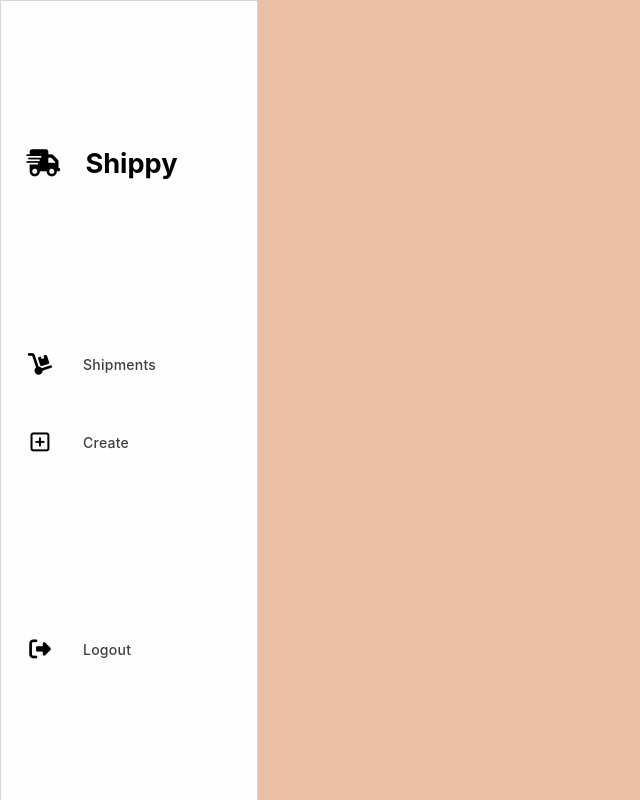
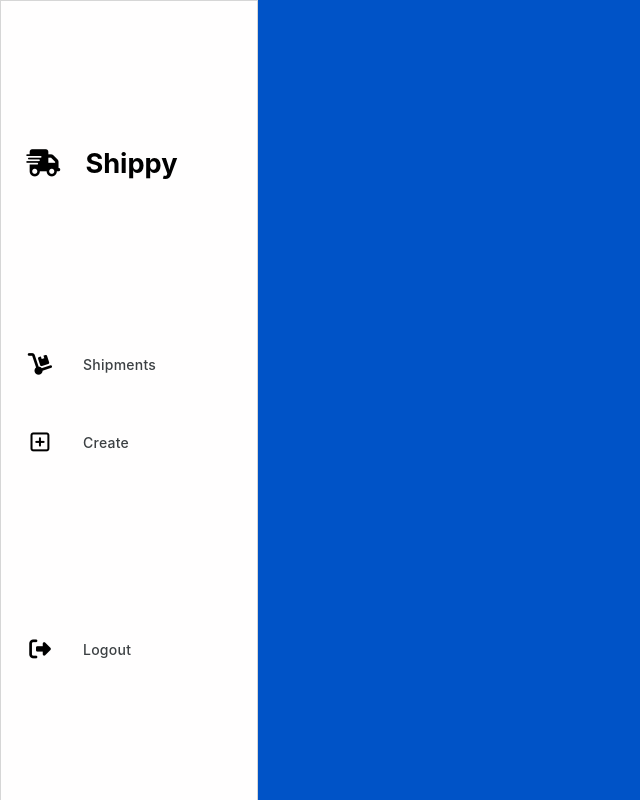
Before and after one commit to Husain-Zreik/Shipping-Platform, a React (Create React App) app in the folder platform-frontend/: page /user in a window 1280 px wide. Shown: the whole page, without its empty margins (0-640 px from the left). Built offline with nearby package versions, Linux system fonts and the light colour scheme; no server answers.

Commit message:
Frontend <> removed useless prop

```diff
--- a/platform-frontend/src/index.css
+++ b/platform-frontend/src/index.css
@@ -6,7 +6,7 @@ body {
   -webkit-font-smoothing: antialiased;
   -moz-osx-font-smoothing: grayscale;
   background-color: rgb(217, 217, 217);
-  background-color: rgb(235, 191, 166);
+  background-color: rgb(0, 83, 199);
 }
 
 code {
--- a/platform-frontend/src/pages/Shipments/index.jsx
+++ b/platform-frontend/src/pages/Shipments/index.jsx
@@ -21,7 +21,7 @@ function Shipments() {
 
     return (
         <div className='home-page-container'>
-            <Cards shipments={shipments} setShipments={setShipments} fetchData={fetchData} />
+            <Cards shipments={shipments} fetchData={fetchData} />
         </div>
     );
 }
```
